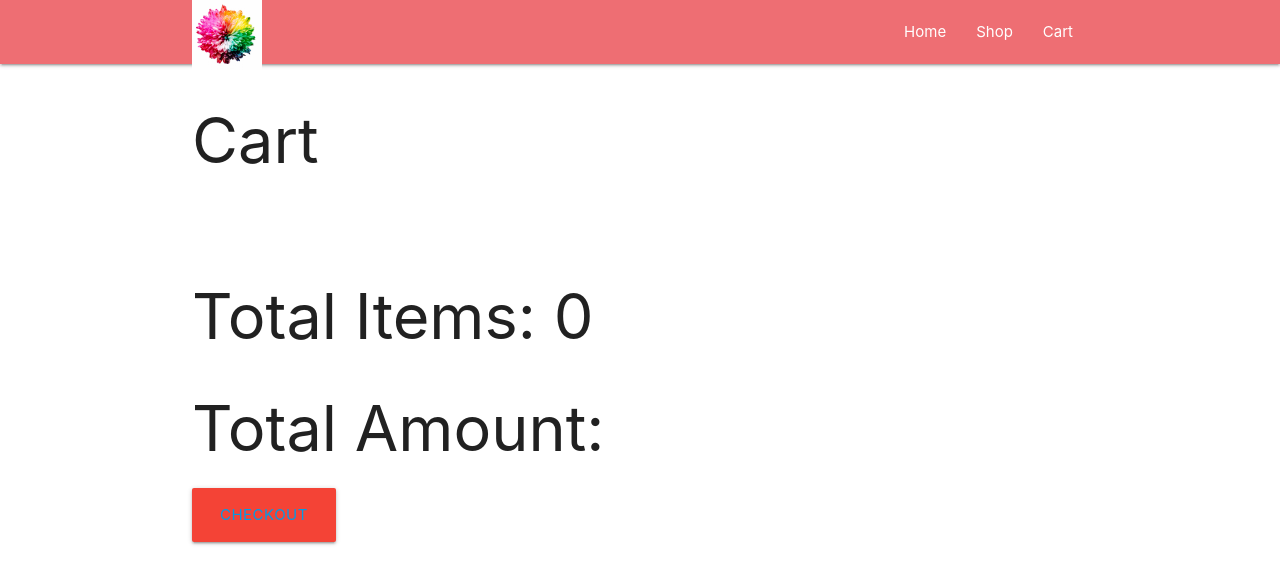
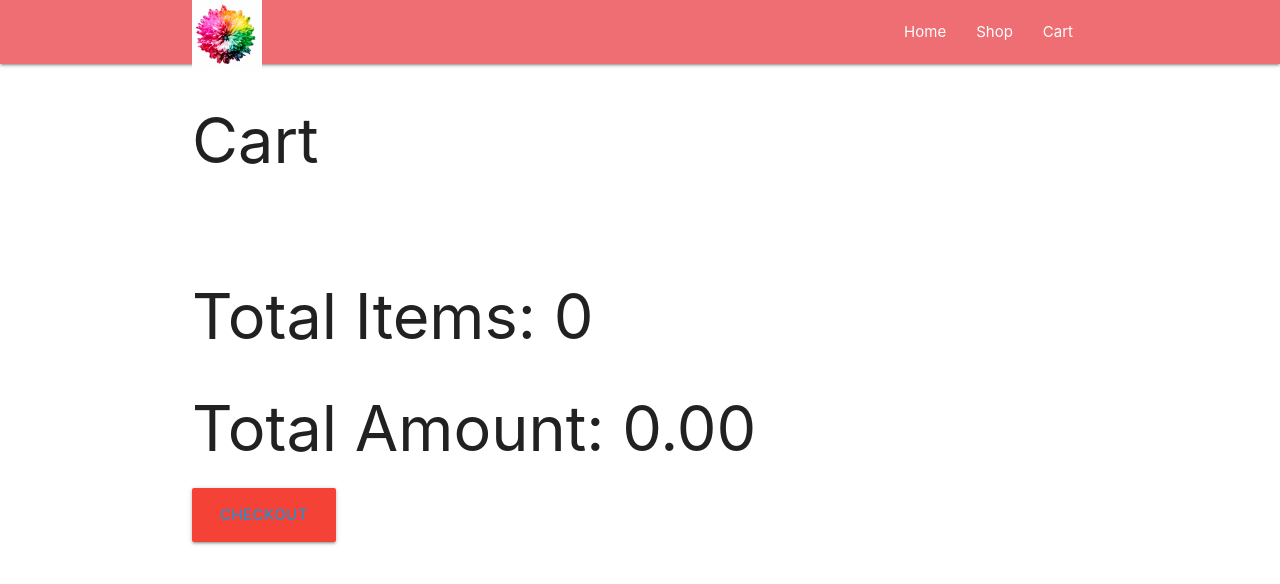
Before and after one commit to jonro2955/odin_javascript_10_shopping_cart, a React (Create React App) app: page /#/cart in a window 1280 px wide. Shown: the top 584 px of the page. Built offline with nearby package versions, Linux system fonts and the light colour scheme.

Commit message:
Fix bug: total dollar amount not being displayed on Cart page

```diff
--- a/src/App.js
+++ b/src/App.js
@@ -28,7 +28,6 @@ export default function App() {
     tmpCartCount++;
     setOrderForm(tempForm);
     setCartCount(tmpCartCount);
-    console.log(orderForm);
   }
 
   function decrementItem(event) {
@@ -41,7 +40,6 @@ export default function App() {
     tmpCartCount--;
     setOrderForm(tempForm);
     setCartCount(tmpCartCount);
-    console.log(orderForm);
   }
 
   function deleteItem(event) {
@@ -57,7 +55,6 @@ export default function App() {
     });
     setOrderForm(tempForm);
     setCartCount(tmpCartCount - deleteCount);
-    console.log(orderForm);
   }
 
   function updateOrder(event) {
@@ -81,16 +78,16 @@ export default function App() {
       tempAmount += item.price * item.quantity;
     });
     setOrderTotal(tempAmount);
-  },[]);
+    // console.log(orderForm);
+  }, [cartCount]);
+
+  useEffect(() => {}, [orderTotal]);
 
   return (
     <HashRouter basename='/'>
       <Navbar />
       <Routes>
-        <Route
-          path='/'
-          element={<Home cartCount={cartCount} />}
-        />
+        <Route path='/' element={<Home cartCount={cartCount} />} />
         <Route
           path='/shop'
           element={
@@ -114,10 +111,7 @@ export default function App() {
             />
           }
         />
-        <Route
-          path='/checkout'
-          element={<Checkout cartCount={cartCount} />}
-        />
+        <Route path='/checkout' element={<Checkout cartCount={cartCount} />} />
       </Routes>
     </HashRouter>
   );
--- a/src/components/pages/Cart.js
+++ b/src/components/pages/Cart.js
@@ -1,7 +1,13 @@
 import CartEntry from '../elements/CartEntry';
 import { Link } from 'react-router-dom';
+import { useState, useEffect } from 'react';
 
 export default function Cart(props) {
+  const [total, setTotal] = useState(0);
+  useEffect(() => {
+    setTotal(props.orderTotal);
+  }, [props.orderTotal]);
+
   return (
     <div id='cartPage' className='container'>
       <h1> Cart </h1>
@@ -25,10 +31,7 @@ export default function Cart(props) {
         })}
       </div>
       <h1>Total Items: {props.cartCount}</h1>
-      <h1>
-        Total Amount:{' '}
-        {props.orderTotal > 0 ? '$' + props.orderTotal.toFixed(2) : ''}
-      </h1>
+      <h1>Total Amount: {total.toFixed(2)}</h1>
       <button className='btn-large waves-light red'>
         <Link to='/checkout'>Checkout</Link>{' '}
       </button>
```
